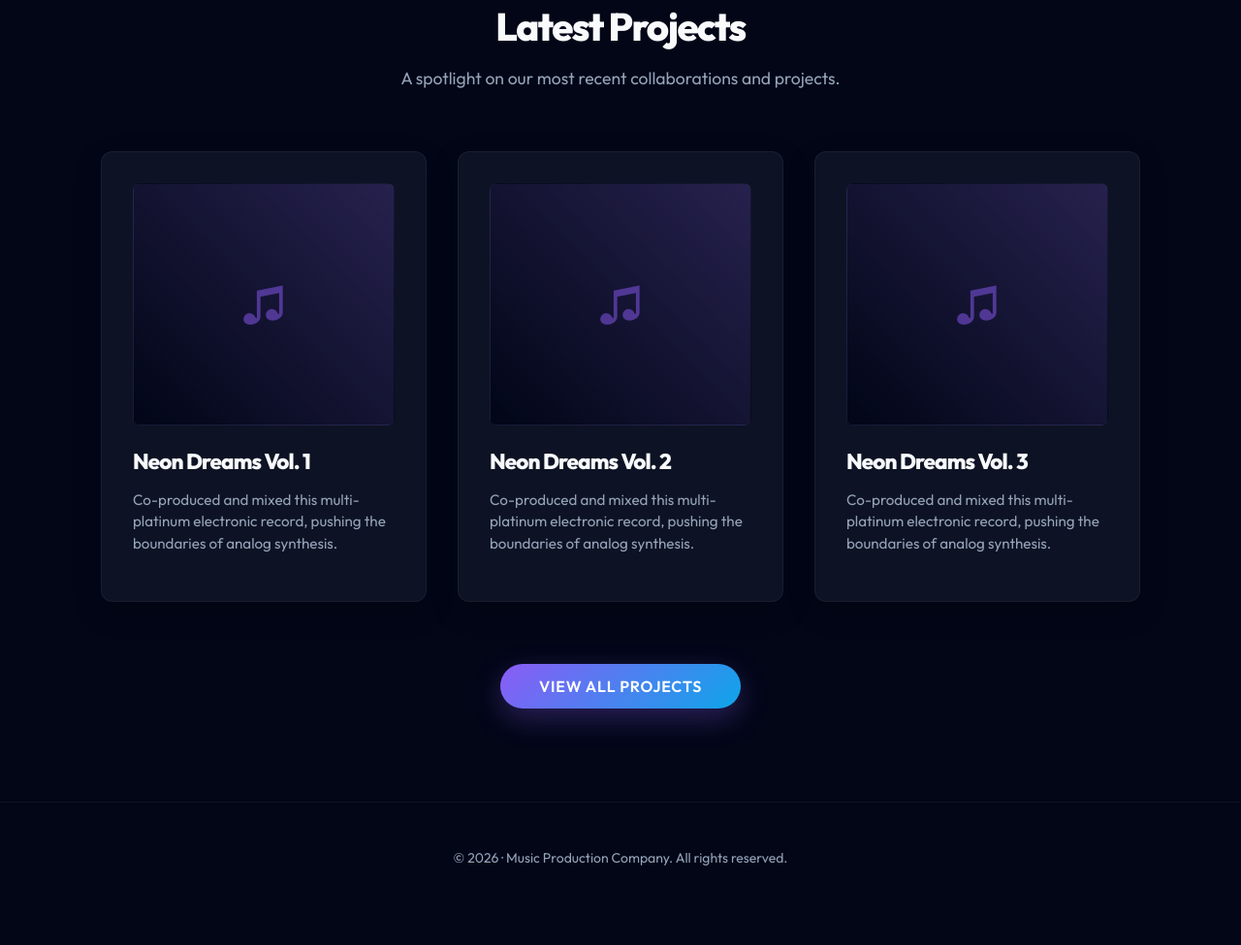
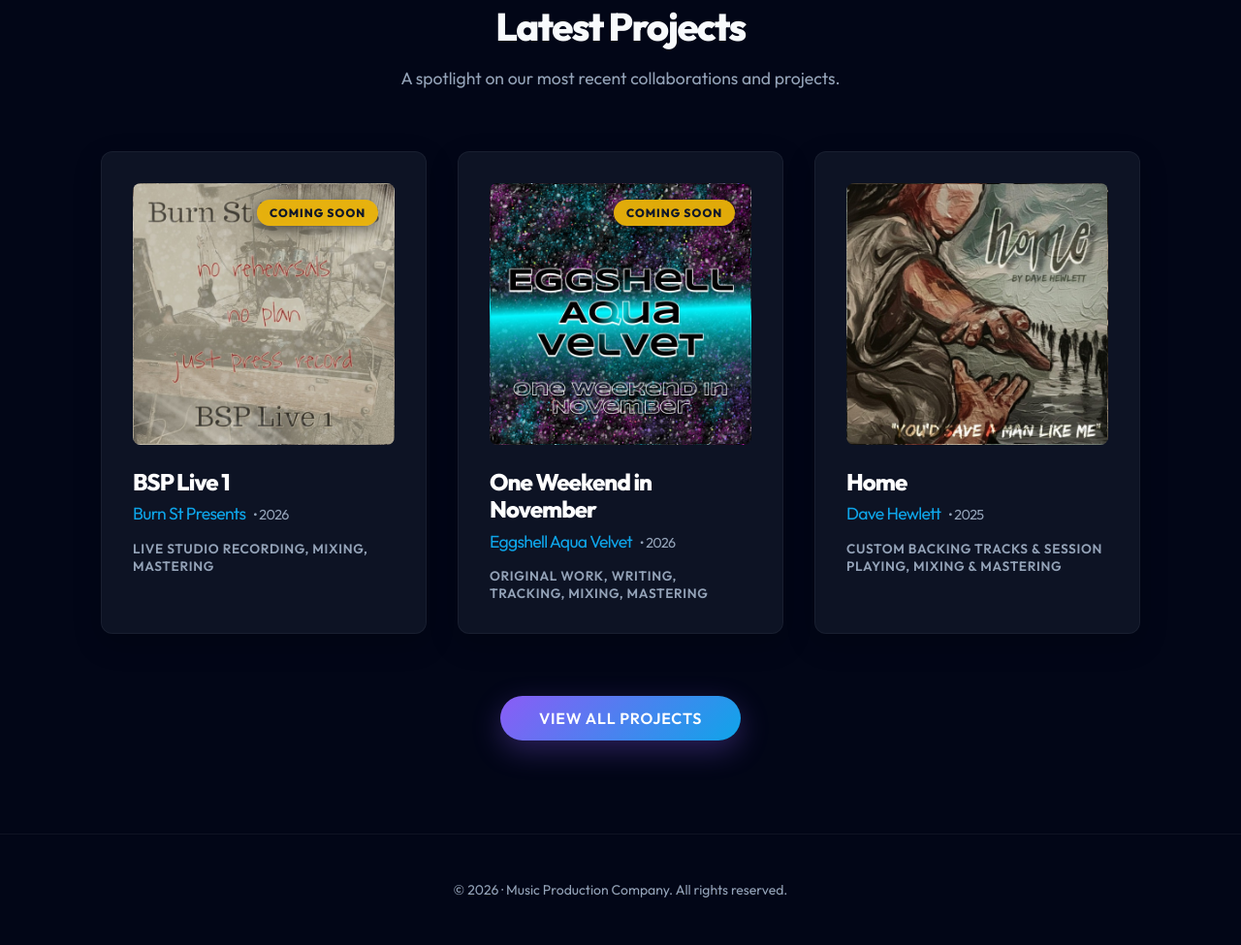
Before and after one commit to garyanewsome/burn-st-productions, a Gatsby site: page / in a window 1280 px wide. Shown: the part 813-1788 px from the top of the page at 97% size. Before the commit the page ends 1755 px from the top, so only its background shows below. Built offline with nearby package versions, Linux system fonts and the light colour scheme; Gatsby itself is replaced by a stand-in of ours.

Commit message:
feat: replace mock project cards with dynamic recent releases from data file

```diff
--- a/src/pages/index.js
+++ b/src/pages/index.js
@@ -3,6 +3,9 @@ import { Link } from "gatsby"
 import Layout from "../components/layout"
 import Seo from "../components/seo"
 import heroBg from "../images/hero_bg.png"
+import Releases from "../data/projects.json"
+
+const recentReleases = [...Releases].sort((a,b) => Number(b.year) - Number(a.year)).slice(0, 3);
 
 const IndexPage = () => (
   <Layout>
@@ -64,24 +67,33 @@ const IndexPage = () => (
         width: '100%'
       }}
       >
-        {/* Mock Project Cards */}
-        {[1, 2, 3].map((item) => (
-          <div key={item} style={{
+        {/* Dynamic Recent Projects */}
+        {recentReleases.map((release) => (
+          <div key={release.id} style={{
             background: 'var(--color-surface)',
             borderRadius: 'var(--border-radius)',
             padding: '2rem',
             border: '1px solid rgba(255,255,255,0.05)',
-            textAlign: 'left',
             boxShadow: '0 10px 30px rgba(0,0,0,0.2)',
-            transition: 'transform 0.3s ease',
-            cursor: 'default',
+            transition: 'all 0.3s ease',
+            textAlign: 'left'
           }}
-            onMouseEnter={(e) => { e.currentTarget.style.transform = 'translateY(-10px)' }}
-            onMouseLeave={(e) => { e.currentTarget.style.transform = 'translateY(0)' }}
+            onMouseEnter={(e) => {
+              e.currentTarget.style.transform = 'translateY(-10px)';
+              e.currentTarget.style.borderColor = 'rgba(139, 92, 246, 0.5)';
+            }}
+            onMouseLeave={(e) => {
+              e.currentTarget.style.transform = 'translateY(0)';
+              e.currentTarget.style.borderColor = 'rgba(255,255,255,0.05)';
+            }}
           >
             <div style={{
-              height: '250px',
-              background: `linear-gradient(45deg, var(--color-background), rgba(139, 92, 246, 0.2))`,
+              position: 'relative',
+              aspectRatio: '1 / 1',
+              width: '100%',
+              backgroundImage: release.image ? `url(${require(`../images/${release.image}`).default || require(`../images/${release.image}`)})` : `linear-gradient(135deg, rgba(255,255,255,0.02), rgba(139,92,246,0.1))`,
+              backgroundSize: 'cover',
+              backgroundPosition: 'center',
               borderRadius: '8px',
               marginBottom: '1.5rem',
               display: 'flex',
@@ -89,12 +101,39 @@ const IndexPage = () => (
               justifyContent: 'center',
               border: '1px solid rgba(255,255,255,0.02)'
             }}>
-              <span style={{ color: 'var(--color-primary)', opacity: 0.5, fontSize: '3rem' }}>&#9835;</span>
+              {!release.image && (
+                <span style={{ fontSize: '2rem', opacity: 0.5, textAlign: 'center', padding: '0 1rem', fontWeight: 600, color: '#fff', lineHeight: 1.2 }}>
+                  {release.title}
+                </span>
+              )}
+              {release.coming_soon && (
+                <div style={{
+                  position: 'absolute',
+                  top: '1rem',
+                  right: '1rem',
+                  background: 'rgba(234, 179, 8, 0.95)',
+                  color: '#0f172a',
+                  padding: '0.4rem 0.8rem',
+                  borderRadius: '30px',
+                  fontSize: '0.75rem',
+                  fontWeight: 800,
+                  letterSpacing: '1px',
+                  textTransform: 'uppercase',
+                  boxShadow: '0 4px 15px rgba(0,0,0,0.5)',
+                  WebkitBackdropFilter: 'blur(4px)',
+                  backdropFilter: 'blur(4px)'
+                }}>
+                  Coming Soon
+                </div>
+              )}
             </div>
-            <h3 style={{ marginBottom: '0.8rem', fontSize: '1.4rem' }}>Neon Dreams Vol. {item}</h3>
-            <p style={{ color: 'var(--color-text-muted)', fontSize: '0.95rem', lineHeight: 1.5 }}>
-              Co-produced and mixed this multi-platinum electronic record, pushing the boundaries of analog synthesis.
-            </p>
+            <h2 style={{ fontSize: '1.5rem', marginBottom: '0.5rem', color: '#fff' }}>{release.title}</h2>
+            <h3 style={{ fontSize: '1.1rem', color: 'var(--color-accent)', marginBottom: '1rem', fontWeight: 400 }}>
+              {release.artist} <span style={{ color: 'var(--color-text-muted)', fontSize: '0.9rem', marginLeft: '0.3rem' }}>• {release.year}</span>
+            </h3>
+            <div style={{ fontSize: '0.85rem', color: 'var(--color-text-muted)', textTransform: 'uppercase', letterSpacing: '0.05em', fontWeight: 600 }}>
+              {release.role.join(', ')}
+            </div>
           </div>
         ))}
       </div>
```
